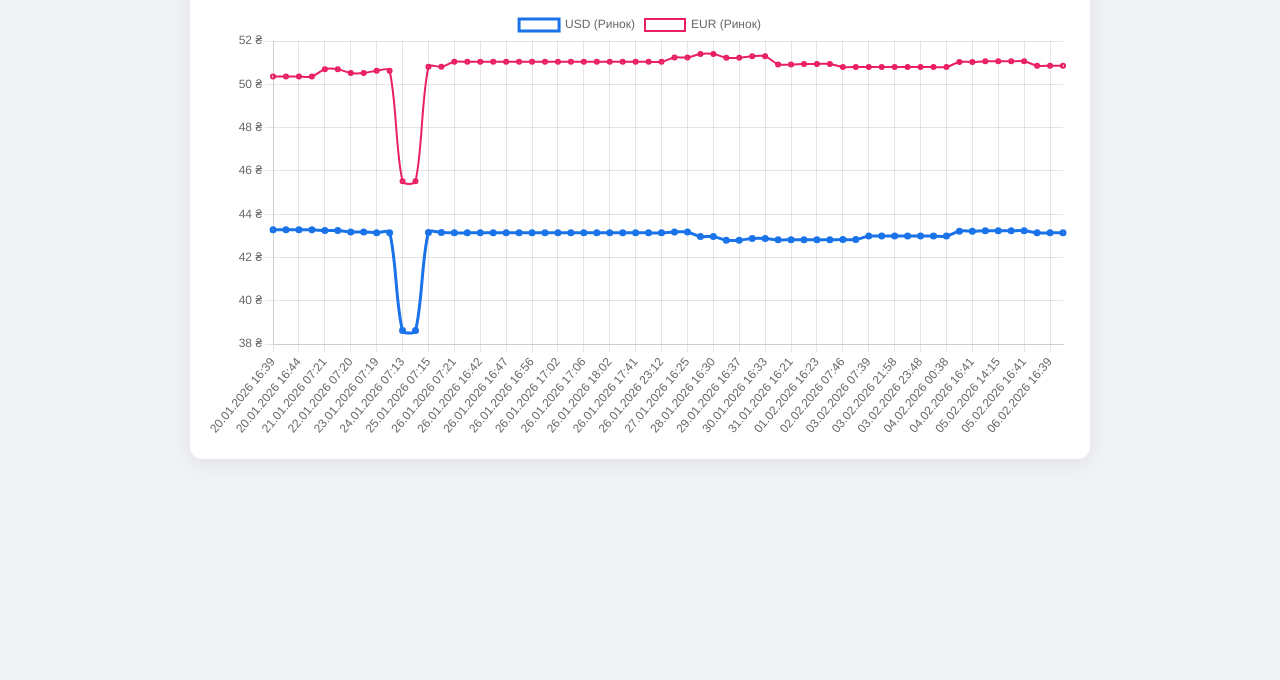
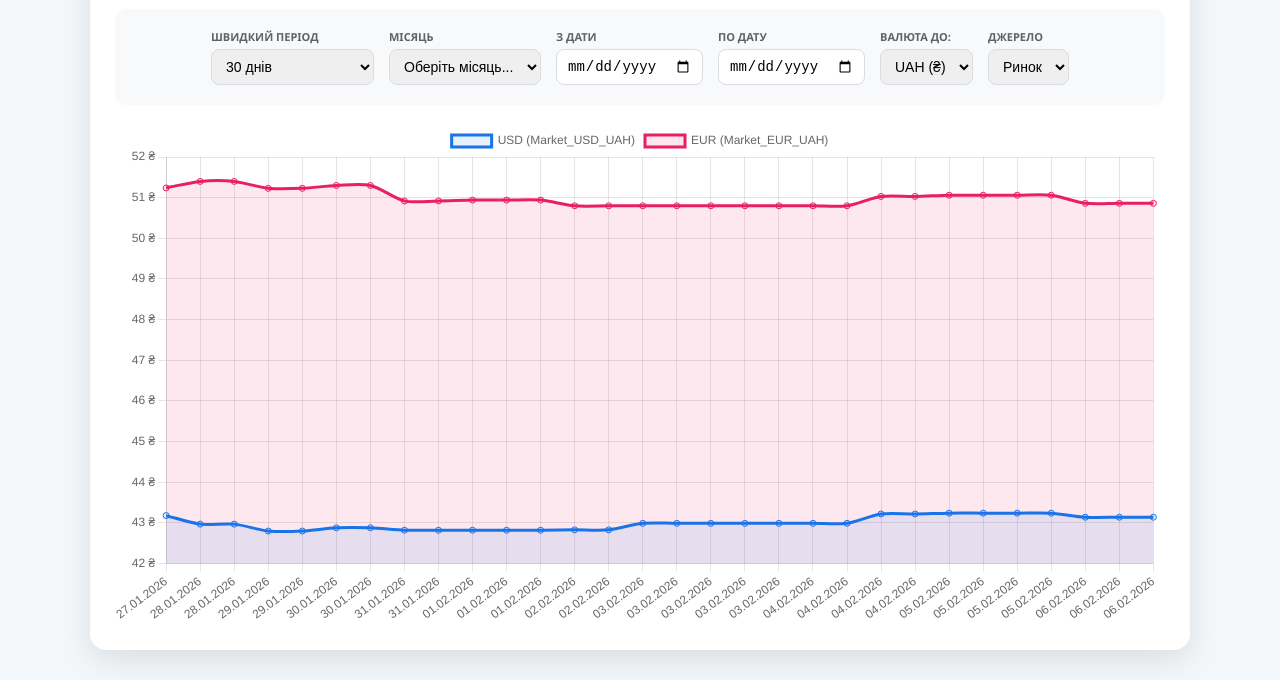
Before and after one commit to relanium/currency-dashboard, a plain HTML site: page index.html in a window 1280 px wide. Shown: the part 135-815 px from the top of the page. Drawn offline with nearby package versions, Linux system fonts and the light colour scheme.

Commit message:
Update: 2026-02-06 18:57 - оновлення інтерфейсу та фільтрів

```diff
--- a/index.html
+++ b/index.html
@@ -3,78 +3,205 @@
 <head>
     <meta charset="UTF-8">
     <meta name="viewport" content="width=device-width, initial-scale=1.0">
-    <title>Моніторинг курсу валют</title>
+    <title>Currency Dashboard 2026</title>
     <script src="https://cdn.jsdelivr.net/npm/chart.js"></script>
     <script src="https://cdnjs.cloudflare.com/ajax/libs/PapaParse/5.3.0/papaparse.min.js"></script>
     <style>
-        body { font-family: 'Segoe UI', Tahoma, Geneva, Verdana, sans-serif; max-width: 900px; margin: 20px auto; padding: 10px; background: #f0f2f5; }
-        .container { background: white; padding: 20px; border-radius: 12px; box-shadow: 0 4px 20px rgba(0,0,0,0.08); }
-        h1 { color: #1a73e8; text-align: center; margin-bottom: 30px; }
-        canvas { width: 100% !important; height: auto !important; }
+        body { font-family: 'Segoe UI', Roboto, sans-serif; max-width: 1100px; margin: 20px auto; padding: 10px; background: #f4f7f9; }
+        .container { background: white; padding: 25px; border-radius: 16px; box-shadow: 0 10px 30px rgba(0,0,0,0.1); }
+        h1 { color: #1a73e8; text-align: center; margin-bottom: 25px; }
+        .controls {
+            display: flex; gap: 15px; justify-content: center; margin-bottom: 20px; flex-wrap: wrap;
+            background: #f8f9fa; padding: 20px; border-radius: 12px; align-items: flex-end;
+        }
+        .control-group { display: flex; flex-direction: column; gap: 5px; }
+        label { font-size: 11px; color: #5f6368; font-weight: bold; text-transform: uppercase; }
+        select, input { padding: 8px 10px; border-radius: 8px; border: 1px solid #dadce0; font-size: 14px; }
+        .chart-wrapper { position: relative; height: 500px; width: 100%; margin-top: 20px; }
+        .btn-reset { padding: 8px 15px; background: #1a73e8; color: white; border: none; border-radius: 8px; cursor: pointer; }
+        .btn-reset:hover { background: #1557b0; }
     </style>
 </head>
 <body>
+
 <div class="container">
-        <h1>Динаміка ринкового курсу</h1>
+    <h1>Моніторинг валют 2026</h1>
+
+    <div class="controls">
+        <div class="control-group">
+            <label>Швидкий період</label>
+            <select id="periodSelect">
+                <option value="all">За весь час</option>
+                <option value="7">7 днів</option>
+                <option value="14">14 днів</option>
+                <option value="30" selected>30 днів</option>
+                <option value="custom">--- Ручний вибір ---</option>
+            </select>
+        </div>
+
+        <div class="control-group">
+            <label>Місяць</label>
+            <select id="monthSelect">
+                <option value="any">Оберіть місяць...</option>
+            </select>
+        </div>
+
+        <div class="control-group">
+            <label>З дати</label>
+            <input type="date" id="dateFrom">
+        </div>
+
+        <div class="control-group">
+            <label>По дату</label>
+            <input type="date" id="dateTo">
+        </div>
+
+        <div class="control-group">
+            <label>Валюта до:</label>
+            <select id="baseCurrency">
+                <option value="UAH">UAH (₴)</option>
+                <option value="PLN">PLN (zł)</option>
+            </select>
+        </div>
+
+        <div class="control-group">
+            <label>Джерело</label>
+            <select id="sourceSelect">
+                <option value="Market">Ринок</option>
+                <option value="CentralBank">Банки</option>
+            </select>
+        </div>
+    </div>
+
+    <div class="chart-wrapper">
         <canvas id="currencyChart"></canvas>
+    </div>
 </div>
 
 <script>
-        const csvUrl = 'currency_history.csv';
+    let fullData = [];
+    let myChart;
 
-        Papa.parse(csvUrl, {
+    Papa.parse('currency_history.csv', {
         download: true,
         header: true,
         skipEmptyLines: true,
         complete: function(results) {
-                const data = results.data;
+            fullData = results.data.filter(row => row['Дата'] && row['Дата'].trim() !== "");
+            populateMonths();
+            updateDashboard();
+        }
+    });
 
-                // Витягуємо дані з твоїх колонок
-                const labels = data.map(row => row['Дата']);
-                const usdMarket = data.map(row => parseFloat(row['Market_USD_UAH']));
-                const eurMarket = data.map(row => parseFloat(row['Market_EUR_UAH']));
+    // Допоміжна функція для перетворення "20.01.2026 16:39" у об'єкт Date
+    function parseCsvDate(dateStr) {
+        const [dmy, time] = dateStr.split(' ');
+        const [d, m, y] = dmy.split('.');
+        return new Date(y, m - 1, d);
+    }
+
+    // Заповнюємо список місяців на основі даних
+    function populateMonths() {
+        const monthSelect = document.getElementById('monthSelect');
+        const monthsFound = new Set();
+
+        fullData.forEach(row => {
+            const date = parseCsvDate(row['Дата']);
+            const label = date.toLocaleString('uk-UA', { month: 'long', year: 'numeric' });
+            const value = `${date.getMonth()}-${date.getFullYear()}`;
+            if (!monthsFound.has(value)) {
+                monthsFound.add(value);
+                let opt = document.createElement('option');
+                opt.value = value;
+                opt.innerHTML = label;
+                monthSelect.appendChild(opt);
+            }
+        });
+    }
+
+    function updateDashboard() {
+        const period = document.getElementById('periodSelect').value;
+        const monthFilter = document.getElementById('monthSelect').value;
+        const dateFrom = document.getElementById('dateFrom').value;
+        const dateTo = document.getElementById('dateTo').value;
+        const base = document.getElementById('baseCurrency').value;
+        const source = document.getElementById('sourceSelect').value;
+
+        let filteredData = [...fullData];
+
+        // 1. Фільтр за місяцем
+        if (monthFilter !== 'any') {
+            const [m, y] = monthFilter.split('-');
+            filteredData = filteredData.filter(row => {
+                const d = parseCsvDate(row['Дата']);
+                return d.getMonth() == m && d.getFullYear() == y;
+            });
+            document.getElementById('periodSelect').value = 'custom';
+        }
+        // 2. Фільтр за точними датами
+        else if (dateFrom || dateTo) {
+            const from = dateFrom ? new Date(dateFrom) : new Date(0);
+            const to = dateTo ? new Date(dateTo) : new Date();
+            filteredData = filteredData.filter(row => {
+                const d = parseCsvDate(row['Дата']);
+                return d >= from && d <= to;
+            });
+            document.getElementById('periodSelect').value = 'custom';
+        }
+        // 3. Швидкі періоди
+        else if (period !== 'all') {
+            filteredData = fullData.slice(-parseInt(period));
+        }
+
+        // Визначення колонок
+        let usdCol, eurCol;
+        if (source === 'Market') {
+            usdCol = `Market_USD_${base}`;
+            eurCol = `Market_EUR_${base}`;
+        } else {
+            const suffix = (base === 'UAH') ? 'NBU' : 'NBP';
+            usdCol = `USD_${suffix}`;
+            eurCol = `EUR_${suffix}`;
+        }
+
+        const symbol = (base === 'UAH') ? ' ₴' : ' zł';
+        const labels = filteredData.map(row => row['Дата'].split(' ')[0]);
+        const usdValues = filteredData.map(row => parseFloat(row[usdCol]) || null);
+        const eurValues = filteredData.map(row => parseFloat(row[eurCol]) || null);
 
         const ctx = document.getElementById('currencyChart').getContext('2d');
-                new Chart(ctx, {
+        if (myChart) myChart.destroy();
+
+        myChart = new Chart(ctx, {
             type: 'line',
             data: {
                 labels: labels,
                 datasets: [
-                            {
-                                label: 'USD (Ринок)',
-                                data: usdMarket,
-                                borderColor: '#1a73e8',
-                                backgroundColor: 'transparent',
-                                borderWidth: 3,
-                                pointRadius: 2,
-                                tension: 0.3
-                            },
-                            {
-                                label: 'EUR (Ринок)',
-                                data: eurMarket,
-                                borderColor: '#e91e63',
-                                backgroundColor: 'transparent',
-                                borderWidth: 2,
-                                pointRadius: 2,
-                                tension: 0.3
-                            }
+                    { label: `USD (${usdCol})`, data: usdValues, borderColor: '#1a73e8', backgroundColor: 'rgba(26, 115, 232, 0.1)', fill: true, tension: 0.3 },
+                    { label: `EUR (${eurCol})`, data: eurValues, borderColor: '#e91e63', backgroundColor: 'rgba(233, 30, 99, 0.1)', fill: true, tension: 0.3 }
                 ]
             },
             options: {
                 responsive: true,
-                        plugins: {
-                            legend: { position: 'top' },
-                            tooltip: { mode: 'index', intersect: false }
-                        },
+                maintainAspectRatio: false,
                 scales: {
-                            y: {
-                                beginAtZero: false,
-                                ticks: { callback: value => value + ' ₴' }
-                            }
+                    y: { ticks: { callback: value => value + symbol } }
                 }
             }
         });
     }
+
+    // Слухачі
+    ['periodSelect', 'monthSelect', 'dateFrom', 'dateTo', 'baseCurrency', 'sourceSelect'].forEach(id => {
+        document.getElementById(id).addEventListener('change', (e) => {
+            // Скидання конфліктуючих фільтрів
+            if (e.target.id === 'periodSelect' && e.target.value !== 'custom') {
+                document.getElementById('monthSelect').value = 'any';
+                document.getElementById('dateFrom').value = '';
+                document.getElementById('dateTo').value = '';
+            }
+            updateDashboard();
+        });
     });
 </script>
 </body>
```
Also changed, not shown: 1 other file. Lines whose indentation alone changed are shown as unchanged.
